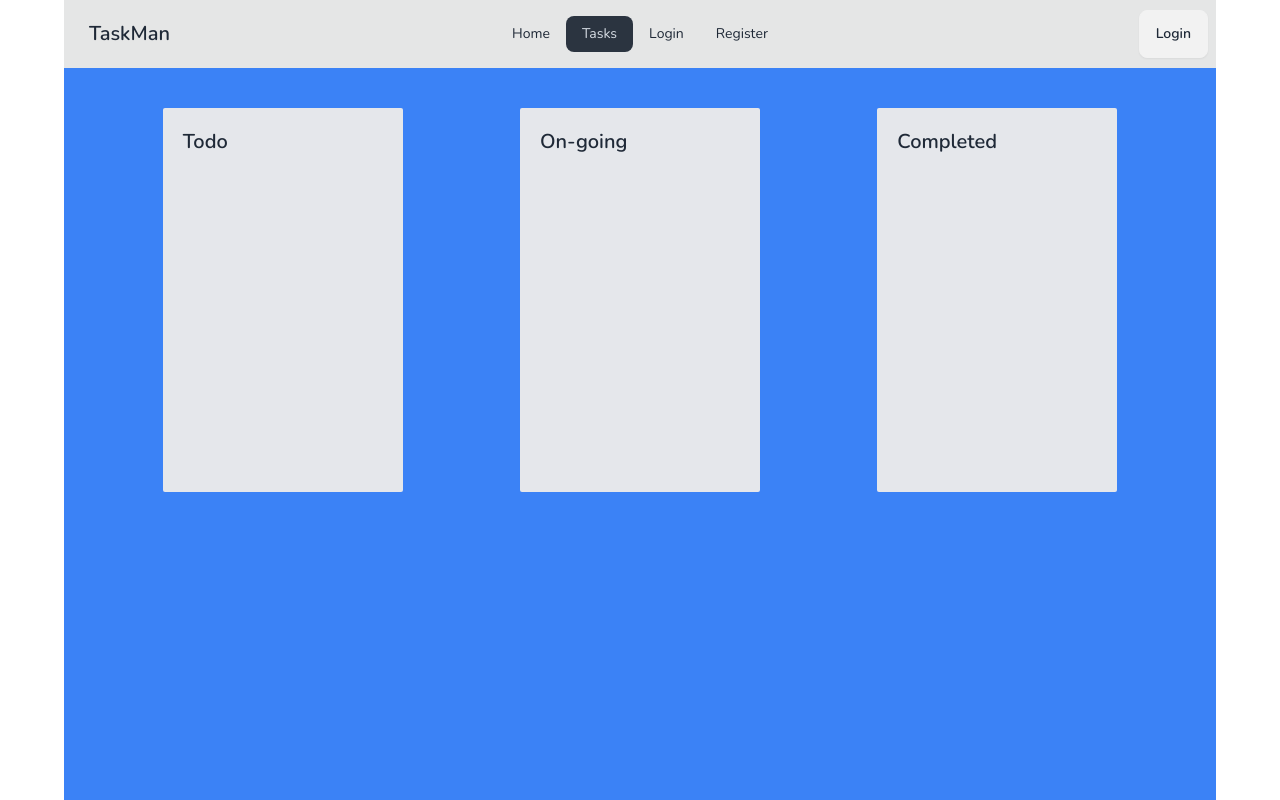
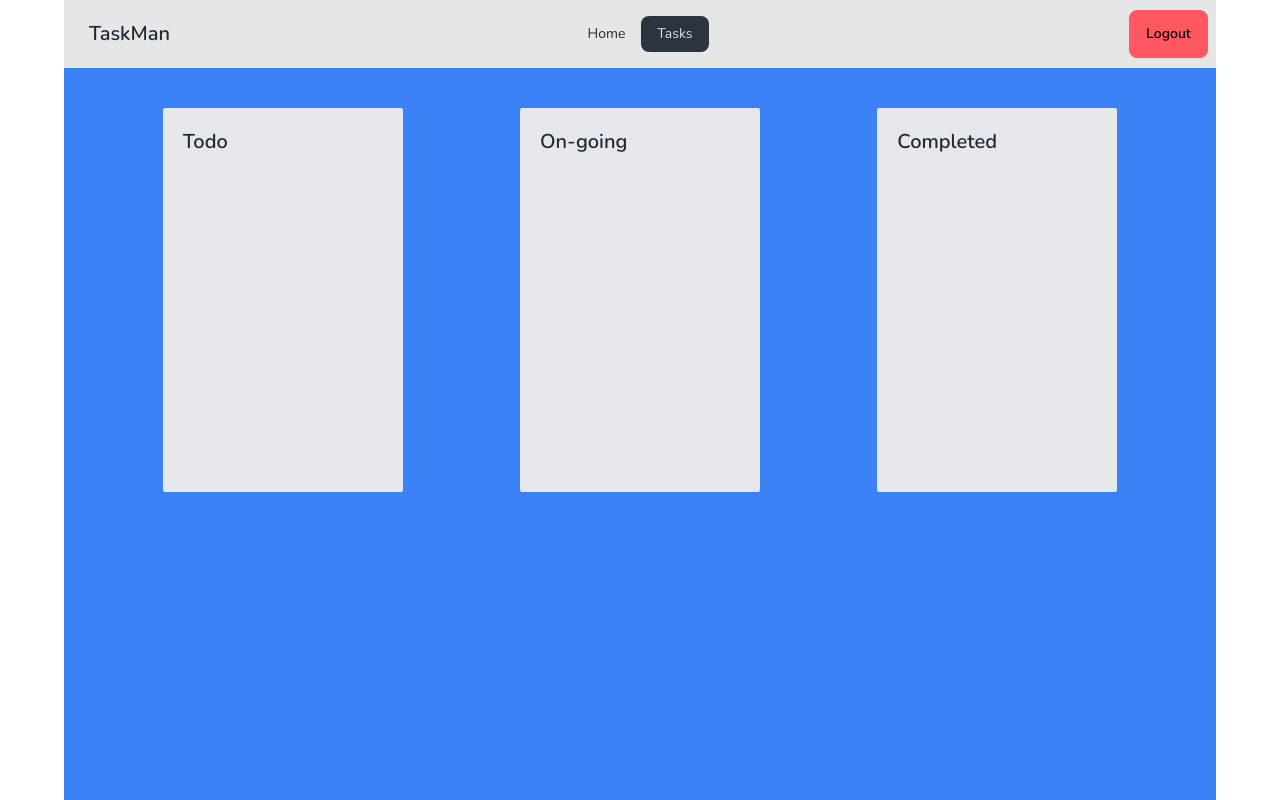
Before and after one commit to enamahmedshahaz/TaskMan, a React (Vite) app: page /tasks in a window 1280 px wide. Shown: the top 800 px of the page. Built offline with nearby package versions, Linux system fonts and the light colour scheme; no server answers; sample sign-in values are in the browser's storage.

Commit message:
imnplement private route and logout

```diff
--- /dev/null
+++ b/src/Routes/PrivateRoutes.jsx
@@ -0,0 +1,26 @@
+import { Navigate, useLocation } from "react-router-dom";
+import PropTypes from 'prop-types';
+import useAuth from "../hooks/useAuth";
+
+const PrivateRoutes = ({ children }) => {
+
+    const { user, loading } = useAuth();
+    const location = useLocation();
+
+    if (loading) {
+        return <span className="loading loading-spinner loading-lg"></span>;
+    }
+
+    if (user) {
+        return children;
+    }
+    // return <Navigate state={location.pathname} to="/login"></Navigate>;
+    return <Navigate to="/login" state={{ from: location }} ></Navigate>;
+
+};
+
+export default PrivateRoutes;
+
+PrivateRoutes.propTypes = {
+    children: PropTypes.node,
+}
--- a/src/Routes/Routes.jsx
+++ b/src/Routes/Routes.jsx
@@ -8,6 +8,7 @@ import Tasks from "../pages/Tasks/Tasks";
 import Main from "../Layout/Main";
 import Login from "../pages/Login/Login";
 import Register from "../pages/Register/Register";
+import PrivateRoutes from "./PrivateRoutes";
 
 export const router = createBrowserRouter([
     {
@@ -20,7 +21,7 @@ export const router = createBrowserRouter([
             },
             {
                 path: "/tasks",
-                element: <Tasks></Tasks>,
+                element: <PrivateRoutes><Tasks></Tasks></PrivateRoutes>,
             },
             {
                 path: "/login",
--- a/src/shared/Navbar.jsx
+++ b/src/shared/Navbar.jsx
@@ -1,6 +1,10 @@
 import { NavLink } from "react-router-dom";
+import useAuth from "../hooks/useAuth";
+import Swal from "sweetalert2";
 
 const Navbar = () => {
+
+    const { user, signOutUser } = useAuth();
 
     const navLinks =
         <>
@@ -12,6 +16,9 @@ const Navbar = () => {
                 <NavLink to={"/tasks"}>Tasks</NavLink>
             </li>
 
+            {
+                !user &&
+                <>
                     <li>
                         <NavLink to={"/login"}>Login</NavLink>
                     </li>
@@ -20,7 +27,34 @@ const Navbar = () => {
                         <NavLink to={"/register"}>Register</NavLink>
                     </li>
 
+                </>
+            }
         </>;
+
+
+    const handleLogout = () => {
+
+        signOutUser()
+            .then(() => {
+                Swal.fire({
+                    position: "top-end",
+                    icon: "success",
+                    title: "Sign-out successful",
+                    showConfirmButton: false,
+                    timer: 1500
+                });
+            })
+            .catch(error => {
+                console.log(error);
+                Swal.fire({
+                    position: "top-end",
+                    icon: "error",
+                    title: "Error while Sign-out!",
+                    showConfirmButton: false,
+                    timer: 1500
+                });
+            });
+    }
 
     return (
         <div className="navbar bg-base-300">
@@ -41,7 +75,10 @@ const Navbar = () => {
                 </ul>
             </div>
             <div className="navbar-end">
-                <a className="btn">Login</a>
+                {
+                    user &&
+                    <button className="btn btn-error" onClick={handleLogout}>Logout</button>
+                }
             </div>
         </div>
 
```
Lines whose indentation alone changed are shown as unchanged.
